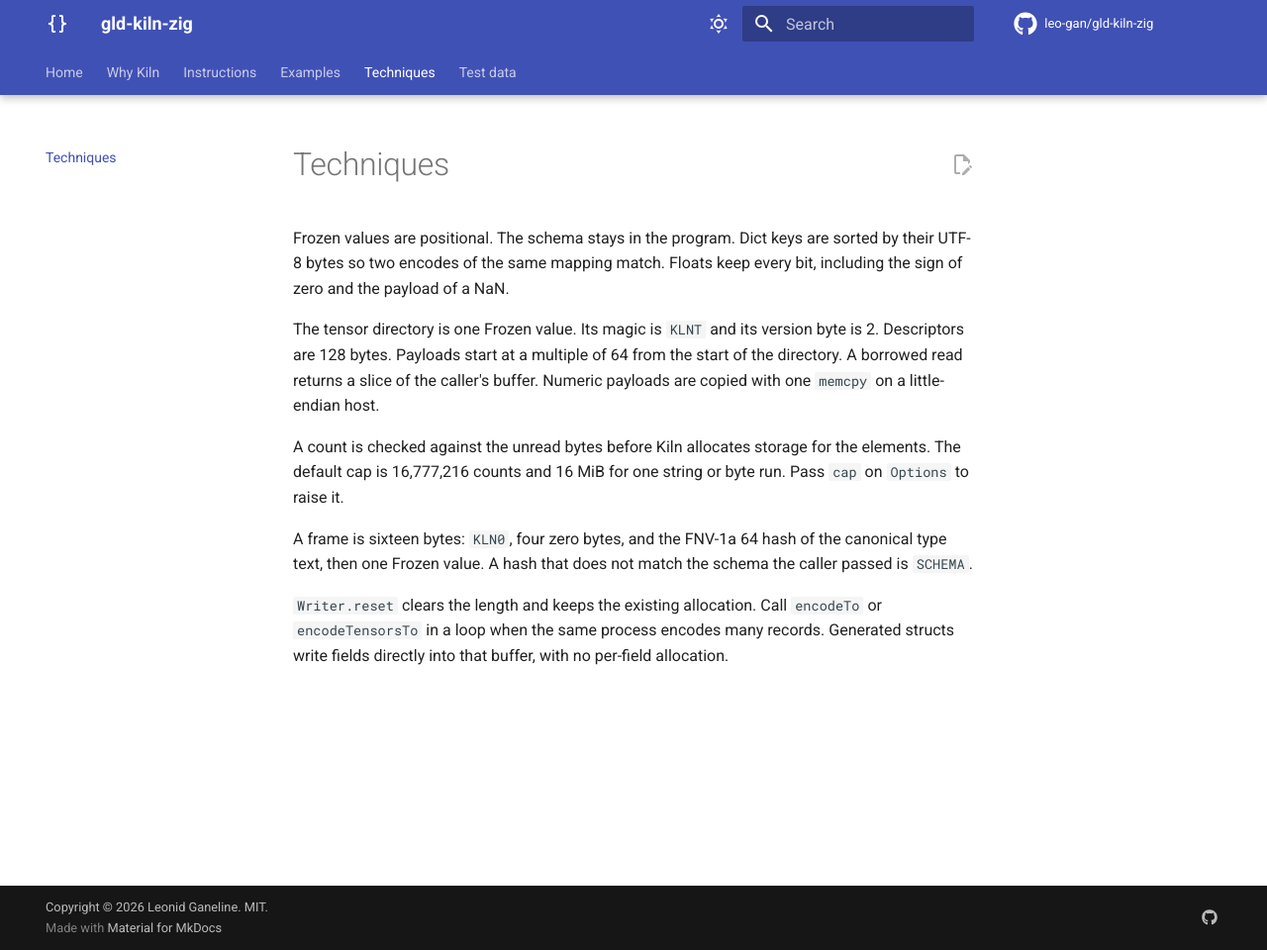
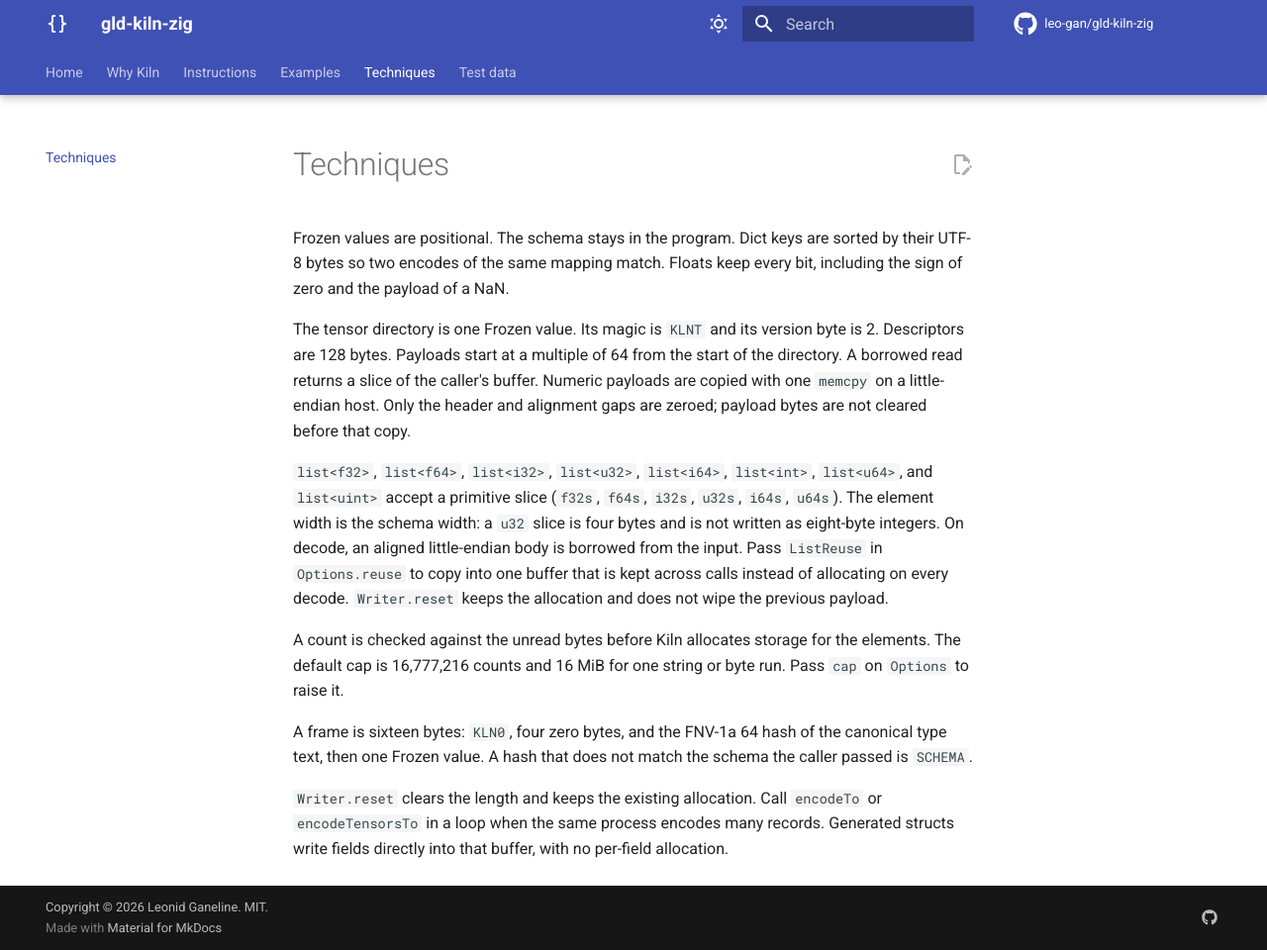
Before and after one commit to leo-gan/gld-kiln-zig, an MkDocs documentation site: the page built from docs/techniques.md, in a window 1280 px wide and 960 px high. Shown: the whole window at 99% size. Built offline with MkDocs 1.6.1 and Material for MkDocs 9.7.7, drawn with Linux system fonts in a browser that asks for light colours; comment, search, counter and statistics services are not loaded.

Commit message:
Copy numeric lists without wiping the payload (#3)
Writer.reset no longer stores over a payload the next memcpy replaces.
list<f32>, list<f64>, list<i32>, list<i64>, list<u32>, and list<u64> encode
from a primitive slice at the schema width, and ListReuse keeps the decode
destination across calls.

```diff
--- a/docs/techniques.md
+++ b/docs/techniques.md
@@ -2,7 +2,9 @@
 
 Frozen values are positional. The schema stays in the program. Dict keys are sorted by their UTF-8 bytes so two encodes of the same mapping match. Floats keep every bit, including the sign of zero and the payload of a NaN.
 
-The tensor directory is one Frozen value. Its magic is `KLNT` and its version byte is 2. Descriptors are 128 bytes. Payloads start at a multiple of 64 from the start of the directory. A borrowed read returns a slice of the caller's buffer. Numeric payloads are copied with one `memcpy` on a little-endian host.
+The tensor directory is one Frozen value. Its magic is `KLNT` and its version byte is 2. Descriptors are 128 bytes. Payloads start at a multiple of 64 from the start of the directory. A borrowed read returns a slice of the caller's buffer. Numeric payloads are copied with one `memcpy` on a little-endian host. Only the header and alignment gaps are zeroed; payload bytes are not cleared before that copy.
+
+`list<f32>`, `list<f64>`, `list<i32>`, `list<u32>`, `list<i64>`, `list<int>`, `list<u64>`, and `list<uint>` accept a primitive slice (`f32s`, `f64s`, `i32s`, `u32s`, `i64s`, `u64s`). The element width is the schema width: a `u32` slice is four bytes and is not written as eight-byte integers. On decode, an aligned little-endian body is borrowed from the input. Pass `ListReuse` in `Options.reuse` to copy into one buffer that is kept across calls instead of allocating on every decode. `Writer.reset` keeps the allocation and does not wipe the previous payload.
 
 A count is checked against the unread bytes before Kiln allocates storage for the elements. The default cap is 16,777,216 counts and 16 MiB for one string or byte run. Pass `cap` on `Options` to raise it.
 
```
Also changed, not shown: docs/instructions.md (+1 -1 lines), 12 other files.
